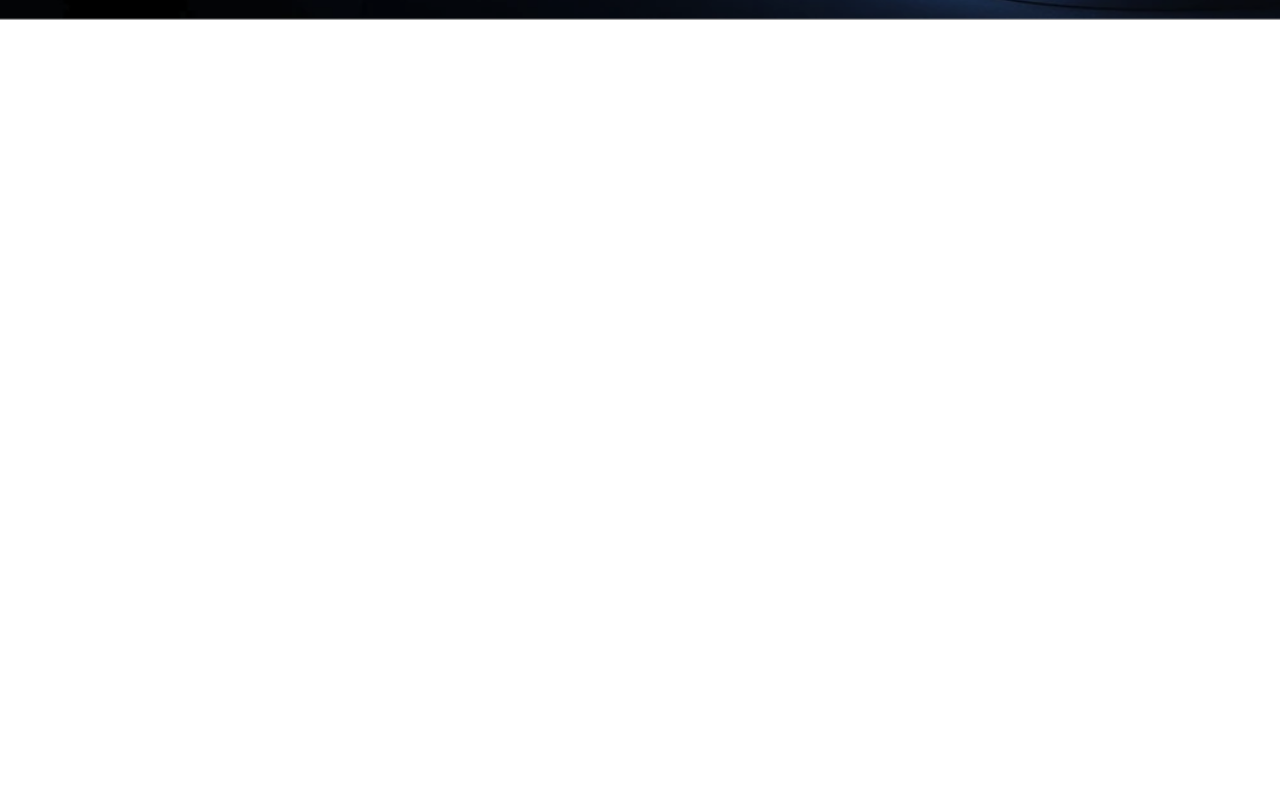
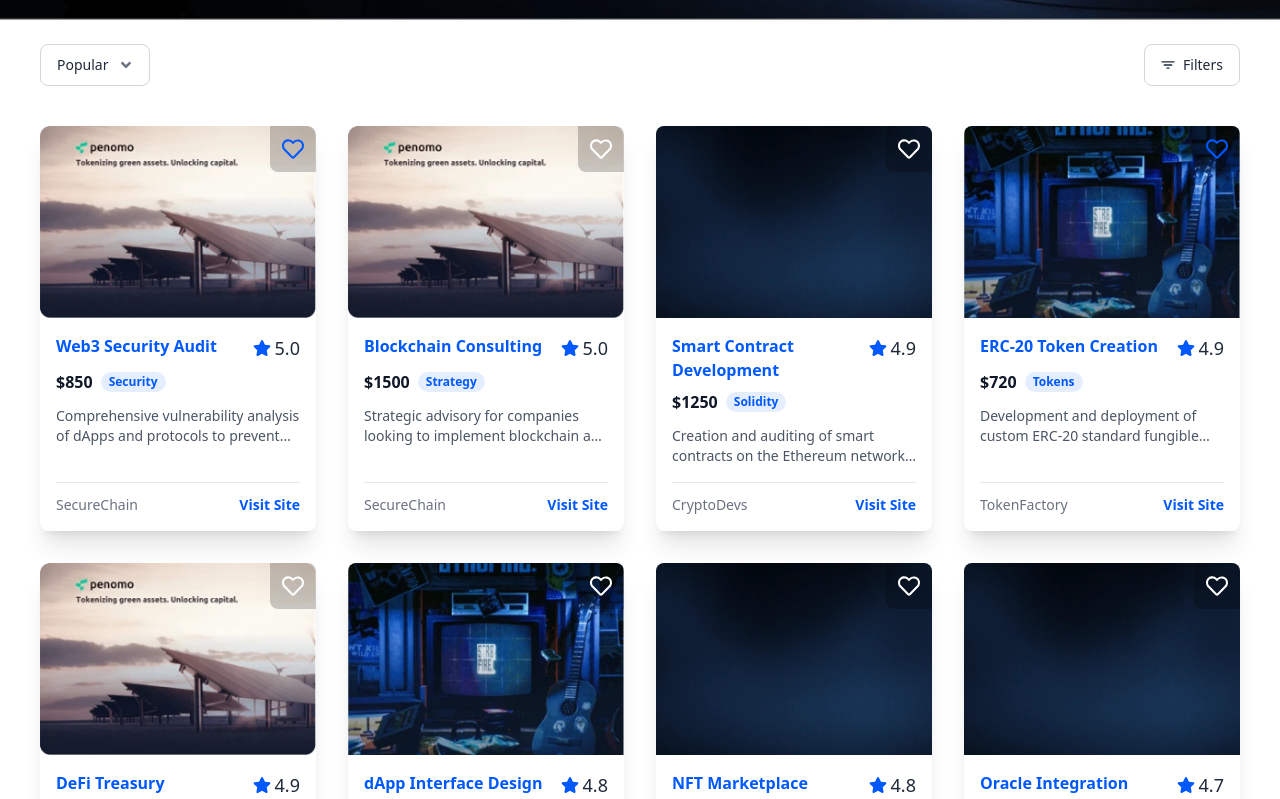
Before and after one commit to ShowyCone/partner-portal, a React (Vite) app: page / in a window 1280 px wide. Shown: the part 780-1579 px from the top of the page. Before the commit the page ends 800 px from the top, so only its background shows below. Built offline with nearby package versions, Linux system fonts and the light colour scheme.

Commit message:
services section done

```diff
--- a/src/pages/home/Home.jsx
+++ b/src/pages/home/Home.jsx
@@ -1,10 +1,12 @@
 import React from 'react'
 import Hero from './components/Hero'
+import ServicesSection from './components/ServicesSection'
 
 const Home = () => {
   return (
     <main>
       <Hero />
+      <ServicesSection />
     </main>
   )
 }
--- /dev/null
+++ b/src/pages/home/components/ServicesSection.jsx
@@ -0,0 +1,283 @@
+import React, { useState, useMemo } from 'react'
+import { motion } from 'framer-motion'
+import { FaRegHeart, FaStar, FaAngleDown } from 'react-icons/fa'
+import { IoFilter } from 'react-icons/io5'
+
+const mockServices = [
+  {
+    id: 1,
+    title: 'Smart Contract Development',
+    rating: 4.9,
+    price: 1250,
+    tag: 'Solidity',
+    description:
+      'Creation and auditing of smart contracts on the Ethereum network to ensure security and efficiency.',
+    siteName: 'CryptoDevs',
+    siteUrl: '#',
+    image: '/container.webp',
+    favorite: false,
+  },
+  {
+    id: 2,
+    title: 'Web3 Security Audit',
+    rating: 5.0,
+    price: 850,
+    tag: 'Security',
+    description:
+      'Comprehensive vulnerability analysis of dApps and protocols to prevent attacks and protect digital assets.',
+    siteName: 'SecureChain',
+    siteUrl: '#',
+    image: '/rectangle.webp',
+    favorite: true,
+  },
+  {
+    id: 3,
+    title: 'dApp Interface Design',
+    rating: 4.8,
+    price: 980,
+    tag: 'UI/UX',
+    description:
+      'Design of intuitive and attractive user interfaces for decentralized applications, optimized for adoption.',
+    siteName: 'PixelPerfect',
+    siteUrl: '#',
+    image: '/rectangle_9.webp',
+    favorite: false,
+  },
+  {
+    id: 4,
+    title: 'Oracle Integration',
+    rating: 4.7,
+    price: 600,
+    tag: 'Chainlink',
+    description:
+      'Connecting smart contracts with real-world data through decentralized oracles like Chainlink.',
+    siteName: 'CryptoDevs',
+    siteUrl: '#',
+    image: '/container.webp',
+    favorite: false,
+  },
+  {
+    id: 5,
+    title: 'ERC-20 Token Creation',
+    rating: 4.9,
+    price: 720,
+    tag: 'Tokens',
+    description:
+      'Development and deployment of custom ERC-20 standard fungible tokens for projects and ecosystems.',
+    siteName: 'TokenFactory',
+    siteUrl: '#',
+    image: '/rectangle_9.webp',
+    favorite: true,
+  },
+  {
+    id: 6,
+    title: 'Blockchain Consulting',
+    rating: 5.0,
+    price: 1500,
+    tag: 'Strategy',
+    description:
+      'Strategic advisory for companies looking to implement blockchain and Web3 solutions in their business models.',
+    siteName: 'SecureChain',
+    siteUrl: '#',
+    image: '/rectangle.webp',
+    favorite: false,
+  },
+  {
+    id: 7,
+    title: 'NFT Marketplace Development',
+    rating: 4.8,
+    price: 2500,
+    tag: 'NFT',
+    description:
+      'Building marketplace platforms for buying, selling and exchanging Non-Fungible Tokens (NFTs).',
+    siteName: 'PixelPerfect',
+    siteUrl: '#',
+    image: '/container.webp',
+    favorite: false,
+  },
+  {
+    id: 8,
+    title: 'DeFi Treasury Management',
+    rating: 4.9,
+    price: 1800,
+    tag: 'DeFi',
+    description:
+      'Strategies and tools for optimized management of digital assets in decentralized finance protocols.',
+    siteName: 'TokenFactory',
+    siteUrl: '#',
+    image: '/rectangle.webp',
+    favorite: false,
+  },
+]
+
+const sectionVariants = {
+  hidden: { opacity: 0, y: 20 },
+  visible: {
+    opacity: 1,
+    y: 0,
+    transition: {
+      duration: 0.6,
+      ease: 'easeInOut',
+    },
+  },
+}
+
+const cardVariants = {
+  hidden: { opacity: 0, scale: 0.95 },
+  visible: (i) => ({
+    opacity: 1,
+    scale: 1,
+    transition: {
+      delay: i * 0.1,
+      duration: 0.4,
+      ease: 'easeOut',
+    },
+  }),
+}
+
+const ServicesSection = () => {
+  const [filter, setFilter] = useState('popular')
+  const [favorites, setFavorites] = useState(
+    mockServices.reduce((acc, service) => {
+      acc[service.id] = service.favorite
+      return acc
+    }, {})
+  )
+
+  const toggleFavorite = (id) => {
+    setFavorites((prev) => ({ ...prev, [id]: !prev[id] }))
+  }
+
+  const sortedServices = useMemo(() => {
+    const services = [...mockServices]
+    switch (filter) {
+      case 'popular':
+        return services.sort((a, b) => b.rating - a.rating)
+      case 'recent':
+        return services.sort((a, b) => b.id - a.id)
+      case 'price':
+        return services.sort((a, b) => a.price - b.price)
+      default:
+        return services
+    }
+  }, [filter])
+
+  return (
+    <motion.section
+      className='py-6 px-2 sm:px-8 lg:px-10'
+      initial='hidden'
+      whileInView='visible'
+      viewport={{ once: true, amount: 0.2 }}
+      variants={sectionVariants}
+    >
+      <div className='max-w-[90rem] mx-auto'>
+        <div className='flex justify-between items-center mb-10'>
+          <div className='relative'>
+            <select
+              value={filter}
+              onChange={(e) => setFilter(e.target.value)}
+              className='appearance-none border border-gray-300 text-gray-800 text-sm rounded-lg focus:ring-rwa focus:border-rwa block w-full pl-4 pr-10 py-2.5'
+            >
+              <option value='popular'>Popular</option>
+              <option value='recent'>Recent</option>
+              <option value='price'>Price</option>
+            </select>
+            <FaAngleDown className='absolute right-4 top-1/2 -translate-y-1/2 w-4 h-4 text-gray-500 pointer-events-none' />
+          </div>
+          <button className='flex items-center gap-2 px-4 py-2.5 border border-gray-300 text-gray-800 rounded-lg text-sm hover:border-rwa hover:text-rwa transition-colors duration-300'>
+            <IoFilter />
+            <span>Filters</span>
+          </button>
+        </div>
+
+        <div className='grid grid-cols-1 sm:grid-cols-2 lg:grid-cols-3 xl:grid-cols-4 gap-8'>
+          {sortedServices.map((service, index) => (
+            <motion.div
+              key={service.id}
+              className='bg-white rounded-lg shadow-xl flex flex-col transition-transform duration-300 hover:-translate-y-2'
+              custom={index}
+              initial='hidden'
+              whileInView='visible'
+              viewport={{ once: true, amount: 0.5 }}
+              variants={cardVariants}
+            >
+              <div className='relative h-48 rounded-t-lg overflow-hidden'>
+                <img
+                  src={service.image}
+                  alt={service.title}
+                  className='w-full h-full object-cover'
+                />
+                <button
+                  onClick={() => toggleFavorite(service.id)}
+                  className={`absolute top-0 right-0 p-3 z-10 transition-all duration-300 backdrop-blur-3xl bg-black/20 rounded-bl-lg ${
+                    favorites[service.id] ? 'text-rwa' : 'text-white'
+                  } hover:scale-125 active:scale-100 [text-shadow:0_1px_4px_rgba(0,0,0,0.7)]`}
+                  aria-label={
+                    favorites[service.id]
+                      ? 'Quitar de favoritos'
+                      : 'Añadir a favoritos'
+                  }
+                >
+                  <FaRegHeart size={22} />
+                </button>
+              </div>
+
+              <div className='p-4 flex flex-col flex-grow text-gray-800'>
+                <div className='flex justify-between items-start'>
+                  <h3 className='font-bold text-base text-rwa pr-2'>
+                    {service.title}
+                  </h3>
+                  <div className='flex items-center gap-1 flex-shrink-0'>
+                    <FaStar className='text-rwa text-lg' />
+                    <span className='text-lg'>{service.rating.toFixed(1)}</span>
+                  </div>
+                </div>
+
+                <div className='flex items-center gap-2 mt-2'>
+                  <p className='font-bold text-gray-900 text-base'>
+                    ${service.price}
+                  </p>
+                  <span className='bg-rwa/10 text-rwa text-xs font-semibold px-2 py-0.5 rounded-full'>
+                    {service.tag}
+                  </span>
+                </div>
+
+                <div className='mt-3 flex-grow'>
+                  <div className='relative group w-fit'>
+                    <p className='text-gray-600 text-sm line-clamp-2'>
+                      {service.description}
+                    </p>
+                    <div className='absolute bottom-full left-1/2 -translate-x-1/2 mb-2 w-max max-w-sm bg-gray-900 text-white text-xs rounded-lg px-3 py-2 shadow-xl opacity-0 invisible group-hover:opacity-100 group-hover:visible transition-all duration-300 pointer-events-none z-10'>
+                      {service.description}
+                      <div className='absolute left-1/2 -translate-x-1/2 top-full w-0 h-0 border-x-8 border-x-transparent border-t-8 border-t-gray-900' />
+                    </div>
+                  </div>
+                </div>
+
+                <div className='border-t border-gray-200 mt-4 pt-3 flex justify-between items-center text-sm text-gray-500'>
+                  <span>{service.siteName}</span>
+                  <a
+                    href={service.siteUrl}
+                    target='_blank'
+                    rel='noopener noreferrer'
+                    className='font-semibold text-rwa hover:underline'
+                  >
+                    Visit Site
+                  </a>
+                </div>
+              </div>
+            </motion.div>
+          ))}
+        </div>
+
+        <div className='text-center mt-16'>
+          <button className='bg-rwa text-white font-bold px-16 py-3 rounded-lg hover:bg-opacity-90 transition-all duration-300 shadow-lg shadow-rwa/20'>
+            All Services
+          </button>
+        </div>
+      </div>
+    </motion.section>
+  )
+}
+
+export default ServicesSection
```
